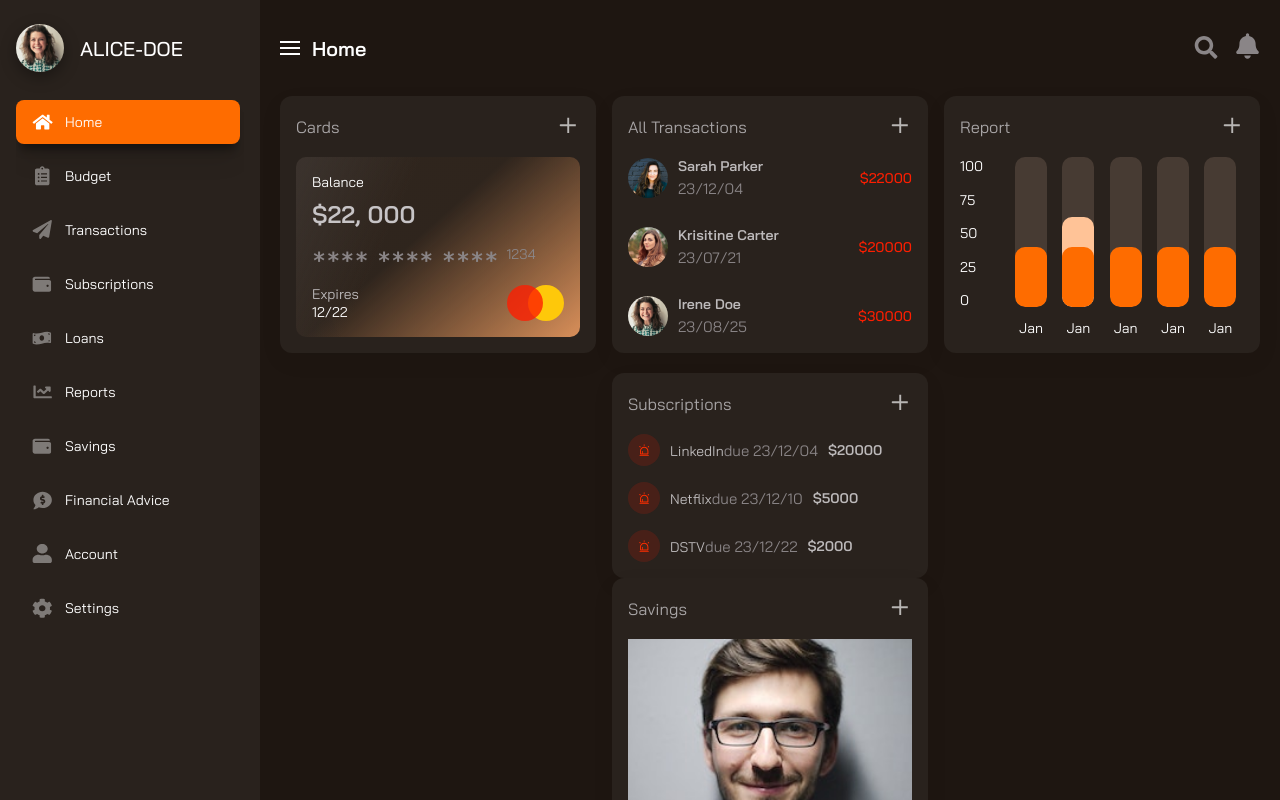
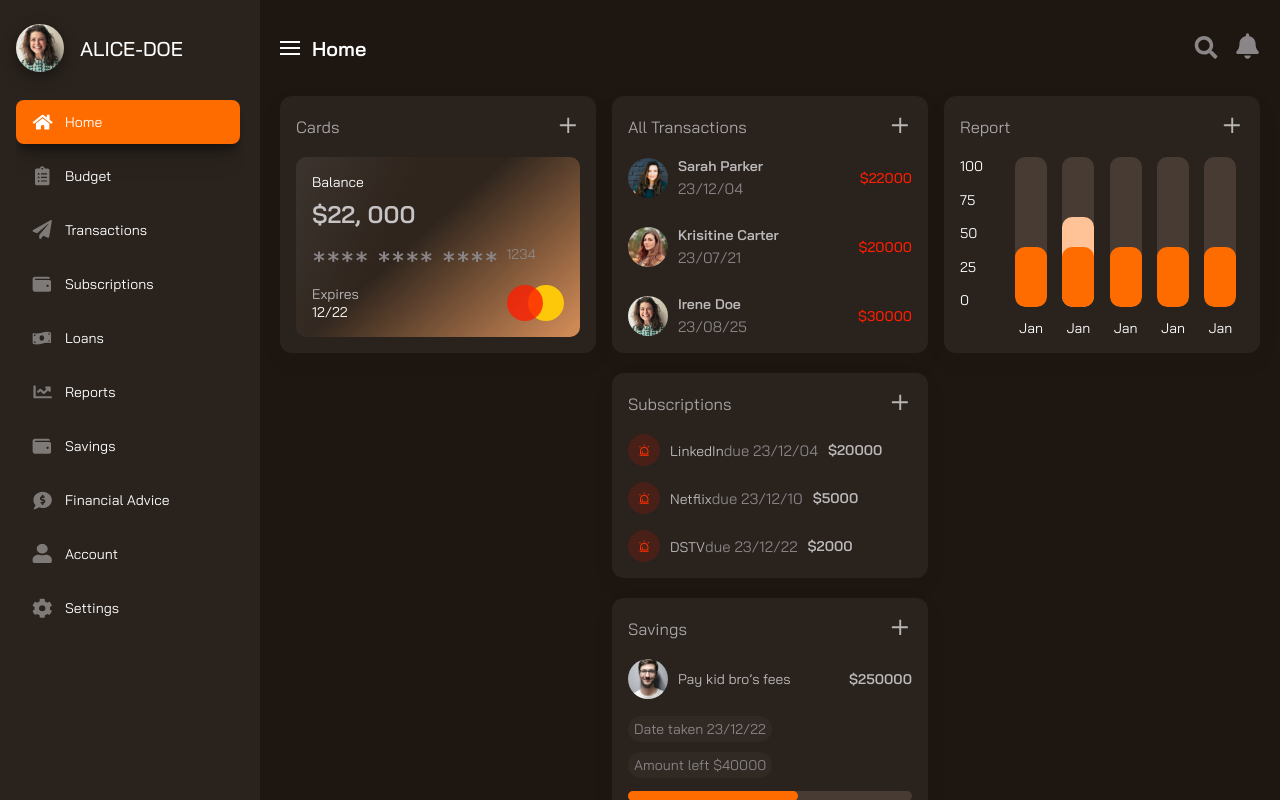
Before and after one commit to PetrTutikov/dash-learn, a React (Create React App) app: page / in a window 1280 px wide. Shown: the top 800 px of the page. Built offline with nearby package versions, Linux system fonts and the light colour scheme.

Commit message:
прописаны классы для savings
https://youtu.be/UA8Sxk_mHb8?t=4177

```diff
--- a/src/components/ContentMain/ContentMain.css
+++ b/src/components/ContentMain/ContentMain.css
@@ -17,7 +17,7 @@
 
 .subgrid-two{
     display: grid;
-    column-gap: 20px;
+    row-gap: 20px;
     height: 100%;
 }
 
--- a/src/components/Savings/Savings.css
+++ b/src/components/Savings/Savings.css
@@ -0,0 +1,53 @@
+.grid-c6 .grid-item .avatar{
+    width: 40px;
+    height: 40px;
+    overflow: hidden;
+    border-radius: 100%;
+}
+
+.grid-c6 .grid-item-top-l{
+    display: flex;
+    align-items: center;
+    column-gap: 10px;
+}
+
+.grid-c6 .grid-item-top{
+    display: flex;
+    align-items: center;
+    justify-content: space-between;
+    margin-bottom: 12px;
+}
+
+.grid-c6 .grid-item-top-r{
+    font-weight: 600;
+}
+
+.grid-c6 .grid-item-badges{
+    display: flex;
+    flex-wrap: wrap;
+}
+.grid-c6 .grid-item-badge{
+    color: #8a8587;
+    background-color: var(--clr-jet);
+    display: inline-block;
+    border-radius: 16px;
+    padding: 4px 6px;
+    margin-top: 5px;
+    margin-bottom: 5px;
+    font-size: 14px;
+    margin-right: 6px;
+}
+
+.grid-c6 .grid-item-progress{
+    background-color: var(--clr-primar-light);
+    height: 10px;
+    border-radius: 100vh;
+    margin-top: 8px;
+}
+
+.grid-c6 .grid-item-fill{
+    width: 60%;
+    height: 10px;
+    background-color: var(--clr-pumpkin);
+    border-radius: 100vh;
+}
```
